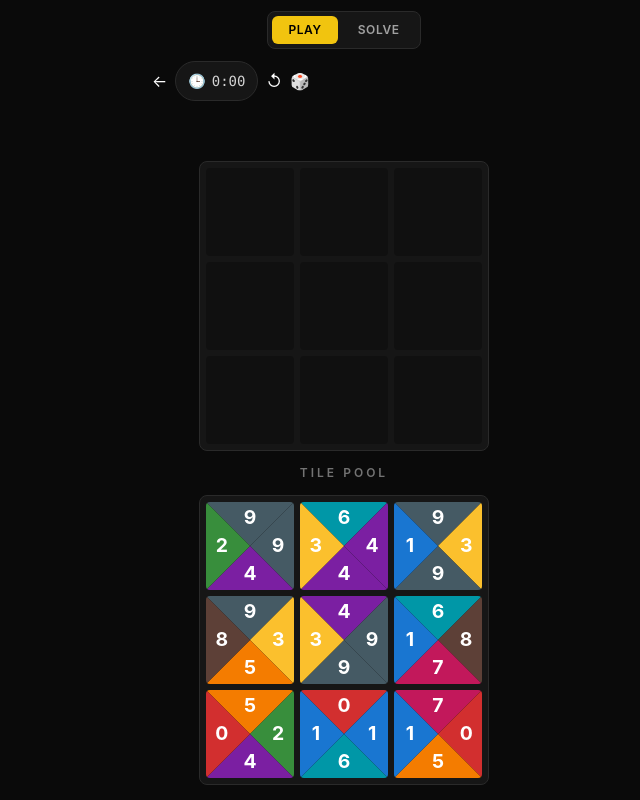
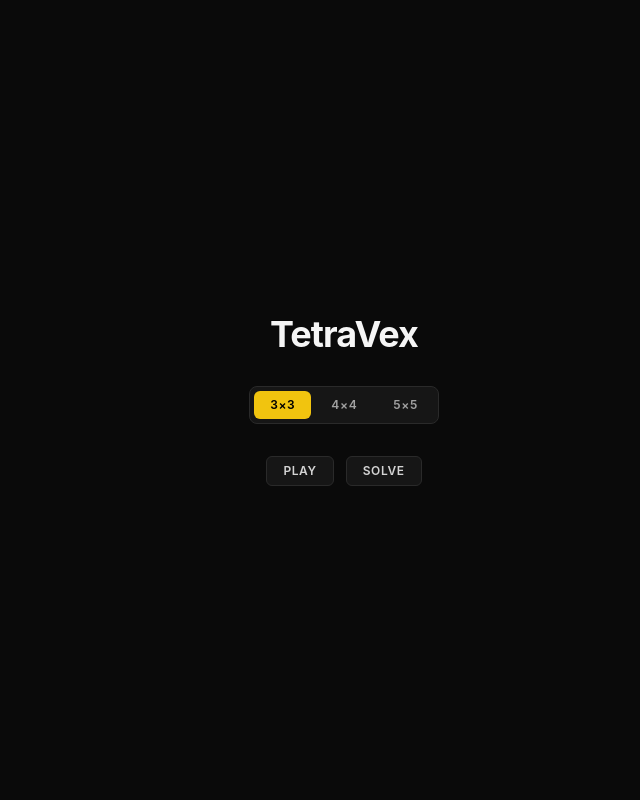
Before and after one commit to LucianChirca/Tetra-Vex-Solver, a React (Vite) app: page / in a window 1280 px wide. Shown: the whole page, without its empty margins (296-936 px from the left). Built offline with nearby package versions, Linux system fonts and the light colour scheme.

Commit message:
feat(gui): landing menu with mode and board-size selection

```diff
--- a/src/gui/App.tsx
+++ b/src/gui/App.tsx
@@ -3,42 +3,58 @@ import { Game, generate } from "../game";
 import { PlayController } from "./controllers/playController";
 import { PlayView, SolverView, type View } from "./views";
 
-type Mode = "play" | "solve";
-const BOARD_SIZE = 3;
+type Mode = "menu" | "play" | "solve";
+const SIZES = [3, 4, 5] as const;
 
-// App chrome: a Player/Solver toggle above whichever view is active. Each mode
-// gets a FRESH view instance; switching destroys the old one and mounts a new
-// one, so toggling always resets to a clean board.
+// Landing menu (title + board size + Play/Solve), then the chosen view with no
+// header — the game gets the vertical space. Each entry mounts a FRESH view;
+// going back to the menu destroys it, so re-entering always deals clean.
 export function App() {
-  const [mode, setMode] = useState<Mode>("play");
+  const [mode, setMode] = useState<Mode>("menu");
+  const [size, setSize] = useState<number>(3);
   const host = useRef<HTMLDivElement>(null);
 
   useEffect(() => {
+    if (mode === "menu") return;
+    // --tile (style.css) scales the board/pool off this
+    document.documentElement.style.setProperty("--n", String(size));
+    const back = () => setMode("menu");
     const view: View =
       mode === "solve"
-        ? new SolverView(BOARD_SIZE)
-        : new PlayView(() => new PlayController(new Game(generate(BOARD_SIZE))));
+        ? new SolverView(size, back)
+        : new PlayView(() => new PlayController(new Game(generate(size))), back);
     view.mount(host.current!);
     return () => view.destroy();
-  }, [mode]);
+  }, [mode, size]);
 
+  if (mode === "menu") {
     return (
-    <div className="flex flex-col items-center gap-3">
-      <h1 className="text-xl font-bold tracking-tight text-neutral-100">TetraVex</h1>
+      <div className="flex flex-col items-center gap-8">
+        <h1 className="text-4xl font-bold tracking-tight text-neutral-100">TetraVex</h1>
         <div className="bg-panel border-panel-border flex gap-1 rounded-lg border p-1">
-        {(["play", "solve"] as Mode[]).map((m) => (
+          {SIZES.map((s) => (
             <button
-            key={m}
-            onClick={() => setMode(m)}
+              key={s}
+              onClick={() => setSize(s)}
               className={`rounded-md px-4 py-1.5 text-xs font-semibold tracking-wider uppercase transition-colors ${
-              mode === m ? "bg-accent text-black" : "text-neutral-400 hover:text-white"
+                size === s ? "bg-accent text-black" : "text-neutral-400 hover:text-white"
               }`}
             >
-            {m === "play" ? "Play" : "Solve"}
+              {s}×{s}
             </button>
           ))}
         </div>
-      <div ref={host} />
+        <div className="flex gap-3">
+          <button onClick={() => setMode("play")} className="btn px-8 py-3 text-sm">
+            Play
+          </button>
+          <button onClick={() => setMode("solve")} className="btn px-8 py-3 text-sm">
+            Solve
+          </button>
+        </div>
       </div>
     );
   }
+
+  return <div ref={host} />;
+}
```
Lines whose indentation alone changed are shown as unchanged.
